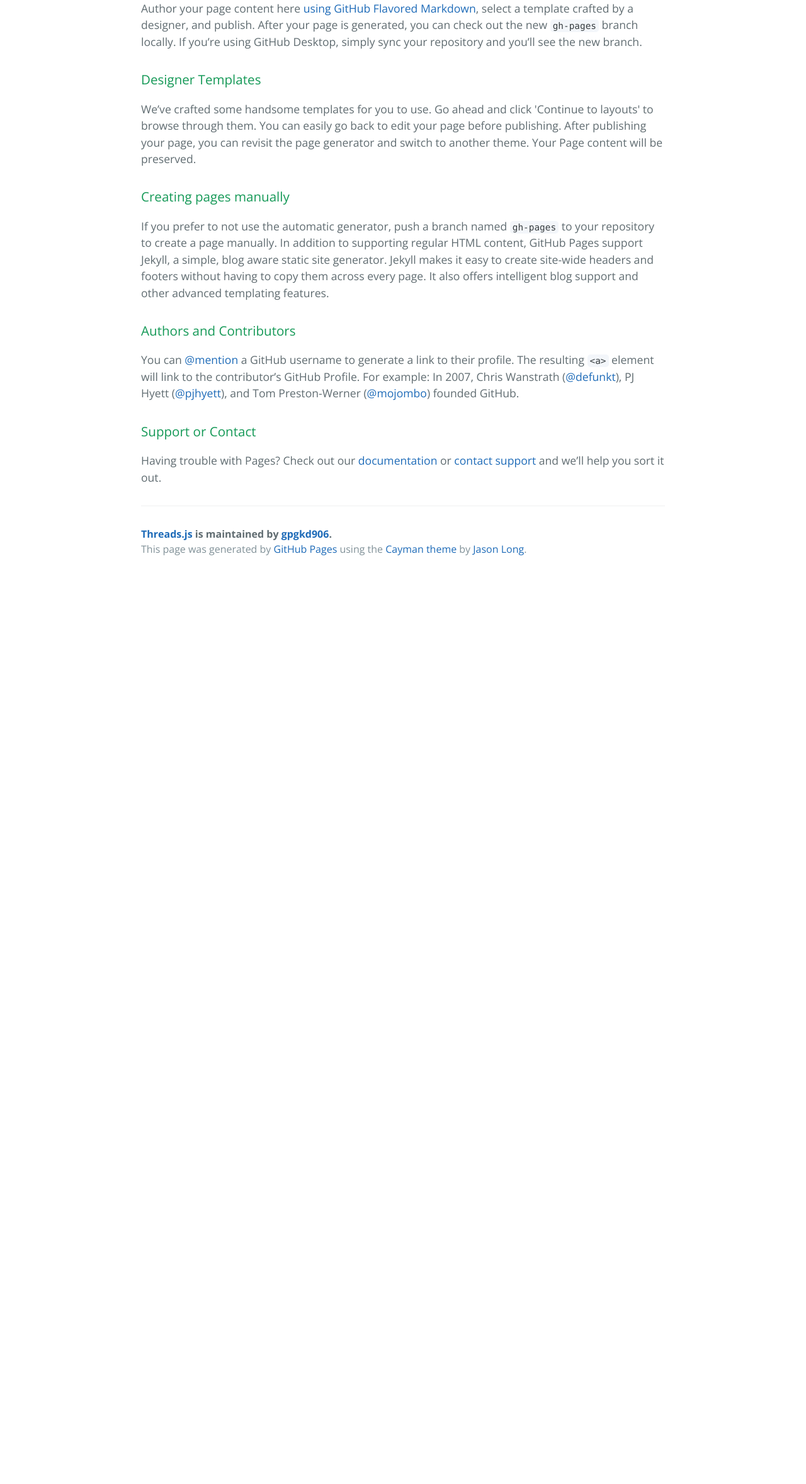
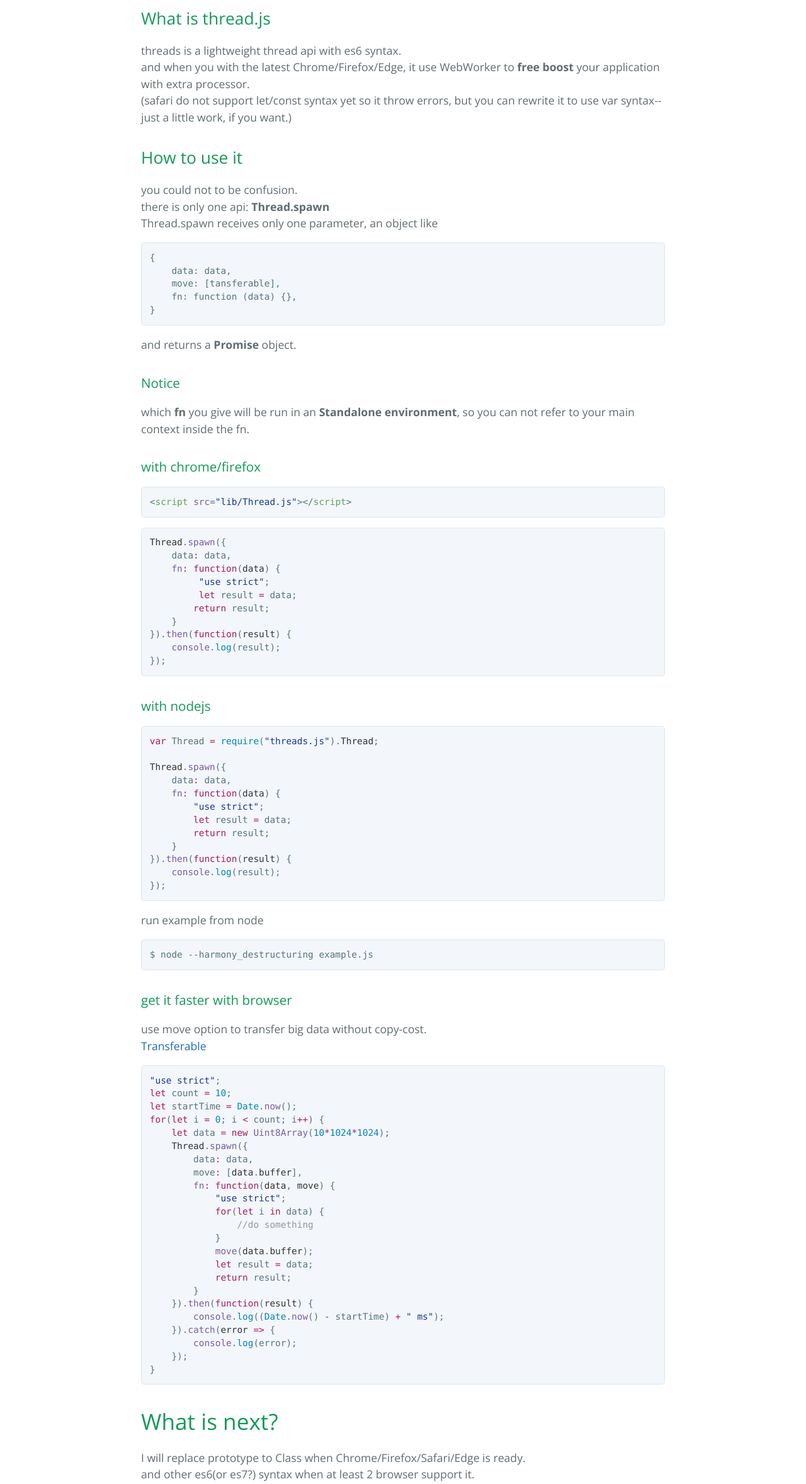
Before and after one commit to gpgkd906/threads.js, a plain HTML site: page index.html in a window 1280 px wide. Shown: the part 443-2800 px from the top of the page at 63% size. Before the commit the page ends 1359 px from the top, so only its background shows below. Drawn offline with nearby package versions, Linux system fonts and the light colour scheme.

```diff
--- a/index.html
+++ b/index.html
@@ -19,30 +19,119 @@
     </section>
 
     <section class="main-content">
-      <h3>
-<a id="welcome-to-github-pages" class="anchor" href="#welcome-to-github-pages" aria-hidden="true"><span aria-hidden="true" class="octicon octicon-link"></span></a>Welcome to GitHub Pages.</h3>
+      <h1>
+<a id="threadjs" class="anchor" href="#threadjs" aria-hidden="true"><span aria-hidden="true" class="octicon octicon-link"></span></a>thread.js</h1>
 
-<p>This automatic page generator is the easiest way to create beautiful pages for all of your projects. Author your page content here <a href="https://guides.github.com/features/mastering-markdown/">using GitHub Flavored Markdown</a>, select a template crafted by a designer, and publish. After your page is generated, you can check out the new <code>gh-pages</code> branch locally. If you’re using GitHub Desktop, simply sync your repository and you’ll see the new branch.</p>
+<h2>
+<a id="what-is-threadjs" class="anchor" href="#what-is-threadjs" aria-hidden="true"><span aria-hidden="true" class="octicon octicon-link"></span></a>What is thread.js</h2>
+
+<p>threads is a lightweight thread api with es6 syntax.<br>
+and when you with the latest Chrome/Firefox/Edge, it use WebWorker to <strong>free boost</strong> your application with extra processor.<br>
+(safari do not support let/const syntax yet so it throw errors, but you can rewrite it to use var syntax--just a little work, if you want.)</p>
+
+<h2>
+<a id="how-to-use-it" class="anchor" href="#how-to-use-it" aria-hidden="true"><span aria-hidden="true" class="octicon octicon-link"></span></a>How to use it</h2>
+
+<p>you could not to be confusion.<br>
+there is only one api: <strong>Thread.spawn</strong><br>
+Thread.spawn receives only one parameter, an object like  </p>
+
+<pre><code>{
+    data: data,
+    move: [tansferable],
+    fn: function (data) {},
+}
+</code></pre>
+
+<p>and returns a <strong>Promise</strong> object.</p>
 
 <h3>
-<a id="designer-templates" class="anchor" href="#designer-templates" aria-hidden="true"><span aria-hidden="true" class="octicon octicon-link"></span></a>Designer Templates</h3>
+<a id="notice" class="anchor" href="#notice" aria-hidden="true"><span aria-hidden="true" class="octicon octicon-link"></span></a>Notice</h3>
 
-<p>We’ve crafted some handsome templates for you to use. Go ahead and click 'Continue to layouts' to browse through them. You can easily go back to edit your page before publishing. After publishing your page, you can revisit the page generator and switch to another theme. Your Page content will be preserved.</p>
+<p>which <strong>fn</strong> you give will be run in an <strong>Standalone environment</strong>, so you can not refer to your main context inside the fn.</p>
 
 <h3>
-<a id="creating-pages-manually" class="anchor" href="#creating-pages-manually" aria-hidden="true"><span aria-hidden="true" class="octicon octicon-link"></span></a>Creating pages manually</h3>
+<a id="with-chromefirefox" class="anchor" href="#with-chromefirefox" aria-hidden="true"><span aria-hidden="true" class="octicon octicon-link"></span></a>with chrome/firefox</h3>
 
-<p>If you prefer to not use the automatic generator, push a branch named <code>gh-pages</code> to your repository to create a page manually. In addition to supporting regular HTML content, GitHub Pages support Jekyll, a simple, blog aware static site generator. Jekyll makes it easy to create site-wide headers and footers without having to copy them across every page. It also offers intelligent blog support and other advanced templating features.</p>
+<div class="highlight highlight-text-html-basic"><pre>&lt;<span class="pl-ent">script</span> <span class="pl-e">src</span>=<span class="pl-s"><span class="pl-pds">"</span>lib/Thread.js<span class="pl-pds">"</span></span>&gt;&lt;/<span class="pl-ent">script</span>&gt;</pre></div>
+
+<div class="highlight highlight-source-js"><pre><span class="pl-smi">Thread</span>.<span class="pl-en">spawn</span>({
+    data<span class="pl-k">:</span> data,
+    <span class="pl-en">fn</span><span class="pl-k">:</span> <span class="pl-k">function</span>(<span class="pl-smi">data</span>) {
+         <span class="pl-s"><span class="pl-pds">"</span>use strict<span class="pl-pds">"</span></span>;
+         <span class="pl-k">let</span> result <span class="pl-k">=</span> data;
+        <span class="pl-k">return</span> result;
+    }
+}).<span class="pl-en">then</span>(<span class="pl-k">function</span>(<span class="pl-smi">result</span>) {
+    <span class="pl-en">console</span>.<span class="pl-c1">log</span>(result);
+});</pre></div>
 
 <h3>
-<a id="authors-and-contributors" class="anchor" href="#authors-and-contributors" aria-hidden="true"><span aria-hidden="true" class="octicon octicon-link"></span></a>Authors and Contributors</h3>
+<a id="with-nodejs" class="anchor" href="#with-nodejs" aria-hidden="true"><span aria-hidden="true" class="octicon octicon-link"></span></a>with nodejs</h3>
 
-<p>You can <a href="https://help.github.com/articles/basic-writing-and-formatting-syntax/#mentioning-users-and-teams" class="user-mention">@mention</a> a GitHub username to generate a link to their profile. The resulting <code>&lt;a&gt;</code> element will link to the contributor’s GitHub Profile. For example: In 2007, Chris Wanstrath (<a href="https://github.com/defunkt" class="user-mention">@defunkt</a>), PJ Hyett (<a href="https://github.com/pjhyett" class="user-mention">@pjhyett</a>), and Tom Preston-Werner (<a href="https://github.com/mojombo" class="user-mention">@mojombo</a>) founded GitHub.</p>
+<div class="highlight highlight-source-js"><pre><span class="pl-k">var</span> Thread <span class="pl-k">=</span> <span class="pl-c1">require</span>(<span class="pl-s"><span class="pl-pds">"</span>threads.js<span class="pl-pds">"</span></span>).<span class="pl-smi">Thread</span>;
+
+<span class="pl-smi">Thread</span>.<span class="pl-en">spawn</span>({
+    data<span class="pl-k">:</span> data,
+    <span class="pl-en">fn</span><span class="pl-k">:</span> <span class="pl-k">function</span>(<span class="pl-smi">data</span>) {
+        <span class="pl-s"><span class="pl-pds">"</span>use strict<span class="pl-pds">"</span></span>;
+        <span class="pl-k">let</span> result <span class="pl-k">=</span> data;
+        <span class="pl-k">return</span> result;
+    }
+}).<span class="pl-en">then</span>(<span class="pl-k">function</span>(<span class="pl-smi">result</span>) {
+    <span class="pl-en">console</span>.<span class="pl-c1">log</span>(result);
+});</pre></div>
+
+<p>run example from node</p>
+
+<pre><code>$ node --harmony_destructuring example.js
+</code></pre>
 
 <h3>
-<a id="support-or-contact" class="anchor" href="#support-or-contact" aria-hidden="true"><span aria-hidden="true" class="octicon octicon-link"></span></a>Support or Contact</h3>
+<a id="get-it-faster-with-browser" class="anchor" href="#get-it-faster-with-browser" aria-hidden="true"><span aria-hidden="true" class="octicon octicon-link"></span></a>get it faster with browser</h3>
 
-<p>Having trouble with Pages? Check out our <a href="https://help.github.com/pages">documentation</a> or <a href="https://github.com/contact">contact support</a> and we’ll help you sort it out.</p>
+<p>use move option to transfer big data without copy-cost.<br>
+<a href="https://developer.mozilla.org/en-US/docs/Web/API/Transferable">Transferable</a></p>
+
+<div class="highlight highlight-source-js"><pre><span class="pl-s"><span class="pl-pds">"</span>use strict<span class="pl-pds">"</span></span>;
+<span class="pl-k">let</span> count <span class="pl-k">=</span> <span class="pl-c1">10</span>;
+<span class="pl-k">let</span> startTime <span class="pl-k">=</span> <span class="pl-c1">Date</span>.<span class="pl-en">now</span>();
+<span class="pl-k">for</span>(<span class="pl-k">let</span> i <span class="pl-k">=</span> <span class="pl-c1">0</span>; i <span class="pl-k">&lt;</span> count; i<span class="pl-k">++</span>) {
+    <span class="pl-k">let</span> data <span class="pl-k">=</span> <span class="pl-k">new</span> <span class="pl-en">Uint8Array</span>(<span class="pl-c1">10</span><span class="pl-k">*</span><span class="pl-c1">1024</span><span class="pl-k">*</span><span class="pl-c1">1024</span>);
+    <span class="pl-smi">Thread</span>.<span class="pl-en">spawn</span>({
+        data<span class="pl-k">:</span> data,
+        move<span class="pl-k">:</span> [<span class="pl-smi">data</span>.<span class="pl-smi">buffer</span>],
+        <span class="pl-en">fn</span><span class="pl-k">:</span> <span class="pl-k">function</span>(<span class="pl-smi">data</span>, <span class="pl-smi">move</span>) {
+            <span class="pl-s"><span class="pl-pds">"</span>use strict<span class="pl-pds">"</span></span>;
+            <span class="pl-k">for</span>(<span class="pl-k">let</span> i <span class="pl-k">in</span> data) {
+                <span class="pl-c">//do something</span>
+            }
+            <span class="pl-en">move</span>(<span class="pl-smi">data</span>.<span class="pl-smi">buffer</span>);
+            <span class="pl-k">let</span> result <span class="pl-k">=</span> data;
+            <span class="pl-k">return</span> result;
+        }
+    }).<span class="pl-en">then</span>(<span class="pl-k">function</span>(<span class="pl-smi">result</span>) {
+        <span class="pl-en">console</span>.<span class="pl-c1">log</span>((<span class="pl-c1">Date</span>.<span class="pl-en">now</span>() <span class="pl-k">-</span> startTime) <span class="pl-k">+</span> <span class="pl-s"><span class="pl-pds">"</span> ms<span class="pl-pds">"</span></span>);
+    }).<span class="pl-en">catch</span>(<span class="pl-smi">error</span> <span class="pl-k">=&gt;</span> {
+        <span class="pl-en">console</span>.<span class="pl-c1">log</span>(error);
+    });
+}</pre></div>
+
+<h1>
+<a id="what-is-next" class="anchor" href="#what-is-next" aria-hidden="true"><span aria-hidden="true" class="octicon octicon-link"></span></a>What is next?</h1>
+
+<p>I will replace prototype to Class when Chrome/Firefox/Safari/Edge is ready.<br>
+and other es6(or es7?) syntax when at least 2 browser support it.</p>
+
+<h1>
+<a id="issue" class="anchor" href="#issue" aria-hidden="true"><span aria-hidden="true" class="octicon octicon-link"></span></a>Issue</h1>
+
+<p>Anything will be receive, please tell me.</p>
+
+<h1>
+<a id="license" class="anchor" href="#license" aria-hidden="true"><span aria-hidden="true" class="octicon octicon-link"></span></a>License</h1>
+
+<p>Licensed under the <a href="https://opensource.org/licenses/MIT">MIT License</a>.</p>
 
       <footer class="site-footer">
         <span class="site-footer-owner"><a href="https://github.com/gpgkd906/threads.js">Threads.js</a> is maintained by <a href="https://github.com/gpgkd906">gpgkd906</a>.</span>
```
Also changed, not shown: params.json (+1 -1 lines).
